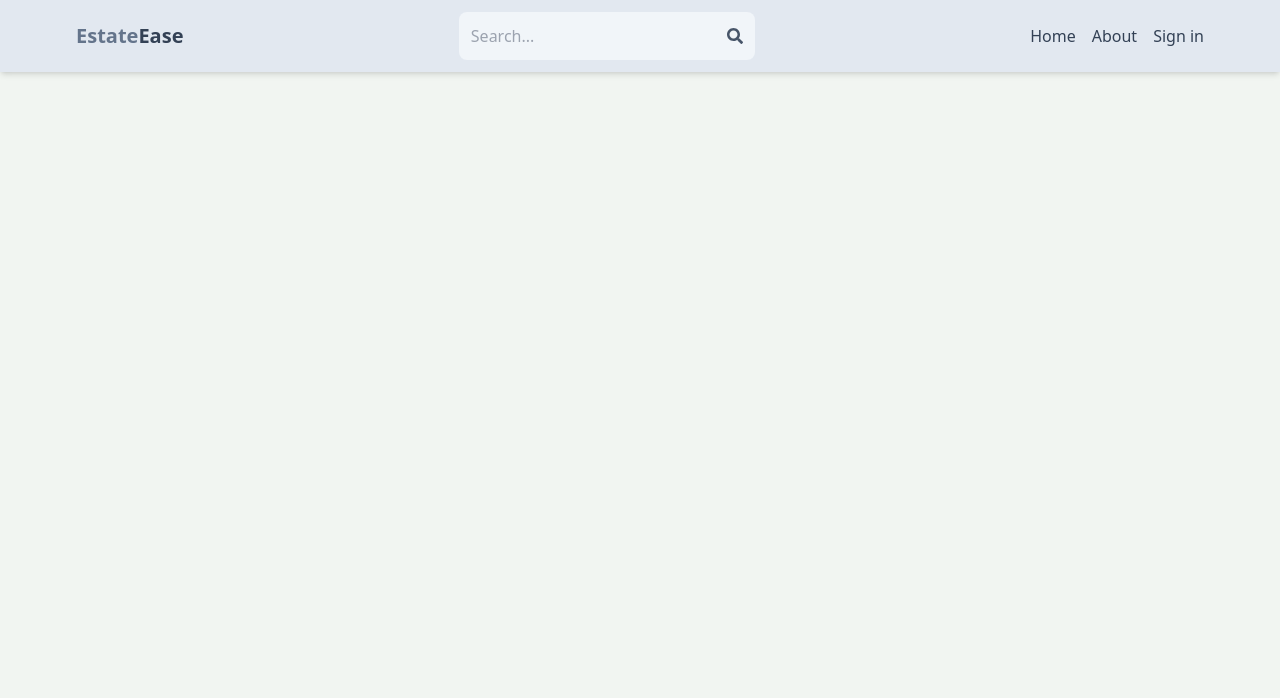
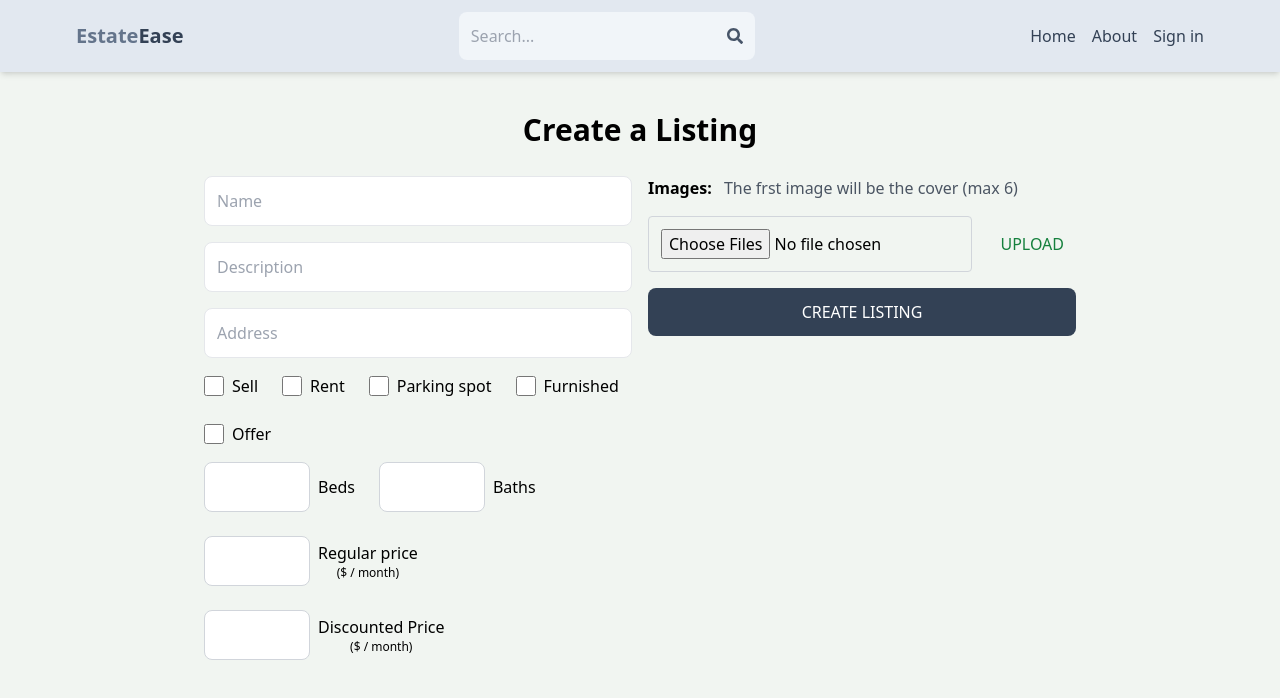
Before and after one commit to ritiknegi10/real-estate-mern, a React (Vite) app in the folder client/: page /create-listing in a window 1280 px wide. Shown: the top 698 px of the page. Built offline with nearby package versions, Linux system fonts and the light colour scheme; no server answers.

Commit message:
Create  Listing page  UI

```diff
--- a/client/src/App.jsx
+++ b/client/src/App.jsx
@@ -6,6 +6,7 @@
 import Profile from "./pages/Profile";
 import Header from "./components/Header";
 import PrivateRoute from "./components/PrivateRoute";
+import CreateListing from "./pages/CreateListing";
 
 export default function App() {
   return (
@@ -18,6 +19,7 @@
         <Route path="/about" element={<About />} />
         <Route element={<PrivateRoute />} />
         <Route path="/profile" element={<Profile />} />
+        <Route path="/create-listing" element={<CreateListing />} />
         {/* <Route path='/search' element={<Search />} /> */}
       </Routes>
     </BrowserRouter>
--- /dev/null
+++ b/client/src/pages/CreateListing.jsx
@@ -0,0 +1,147 @@
+import React from "react";
+
+export default function CreateListing() {
+  return (
+    <main className="p-3 max-w-4xl mx-auto">
+      <h1 className="text-3xl font-semibold text-center my-7">
+        Create a Listing
+      </h1>
+      <form className="flex flex-col sm:flex-row gap-4">
+        <div className="flex flex-col gap-4 flex-1">
+          <input
+            type="text"
+            placeholder="Name"
+            className="border p-3 rounded-lg"
+            id="name"
+            maxLength="62"
+            minLength="10"
+            required
+          />
+          <input
+            type="text"
+            placeholder="Description"
+            className="border p-3 rounded-lg"
+            id="description"
+            maxLength="62"
+            minLength="10"
+            required
+          />
+          <input
+            type="text"
+            placeholder="Address"
+            className="border p-3 rounded-lg"
+            id="address"
+            required
+          />
+
+          <div className="flex gap-6 flex-wrap">
+            <div className="flex gap-2">
+              {" "}
+              <input type="checkbox" id="sale" className="w-5" />
+              <span>Sell</span>
+            </div>
+            <div className="flex gap-2">
+              {" "}
+              <input type="checkbox" id="rent" className="w-5" />
+              <span>Rent</span>
+            </div>
+            <div className="flex gap-2">
+              {" "}
+              <input type="checkbox" id="parking" className="w-5" />
+              <span>Parking spot</span>
+            </div>
+            <div className="flex gap-2">
+              {" "}
+              <input type="checkbox" id="furnished" className="w-5" />
+              <span>Furnished</span>
+            </div>
+            <div className="flex gap-2">
+              {" "}
+              <input type="checkbox" id="offer" className="w-5" />
+              <span>Offer</span>
+            </div>
+          </div>
+          <div className="flex flex-wrap gap-6">
+            <div className="flex items-center gap-2">
+              <input
+                type="number"
+                id="bedrooms"
+                min="1"
+                max="10"
+                required
+                className="p-3 border border-gray-300 rounded-lg"
+              />
+              <p>Beds</p>
+            </div>
+            <div className="flex items-center gap-2">
+              <input
+                type="number"
+                id="bathroom"
+                min="1"
+                max="10"
+                required
+                className="p-3 border border-gray-300 rounded-lg"
+              />
+              <p>Baths</p>
+            </div>
+            <div className="flex items-center gap-2">
+              <input
+                type="number"
+                id="regularPrice"
+                min="1"
+                max="10"
+                required
+                className="p-3 border border-gray-300 rounded-lg"
+              />
+              <div className="flex flex-col items-center">
+                <p>Regular price</p>
+                <span className="text-xs">($ / month)</span>
+              </div>
+            </div>
+            <div className="flex items-center gap-2">
+              <input
+                type="number"
+                id="discountPrice"
+                min="1"
+                max="10"
+                required
+                className="p-3 border border-gray-300 rounded-lg"
+              />
+              <div className=" flex flex-col items-center">
+                <p>Discounted Price</p>
+                <span className="text-xs">($ / month)</span>
+              </div>
+            </div>
+          </div>
+        </div>
+
+        <div className="flex flex-col flex-1 gap-4">
+          <p className="font-semibold">
+            {" "}
+            Images:
+            <span className="font-normal text-gray-600 ml-2">
+              {" "}
+              The frst image will be the cover (max 6)
+            </span>
+          </p>
+
+          <div className=" flex gap-4">
+            <input
+              className="p-3 border border-gray-300 rounded w-full "
+              type="file"
+              id="images"
+              accept="image/*"
+              multiple
+            />
+            <button className="p-3 text-green-700  border-green-700 rounded uppercase hover:shadow-lg disabled:opacity-80">
+              Upload
+            </button>
+          </div>
+          <button className="p-3 bg-slate-700 text-white rounded-lg uppercase hover:opacity-95 disabled:opacity-80">
+            Create Listing
+          </button>
+        </div>
+      </form>
+    </main>
+  );
+}
```
